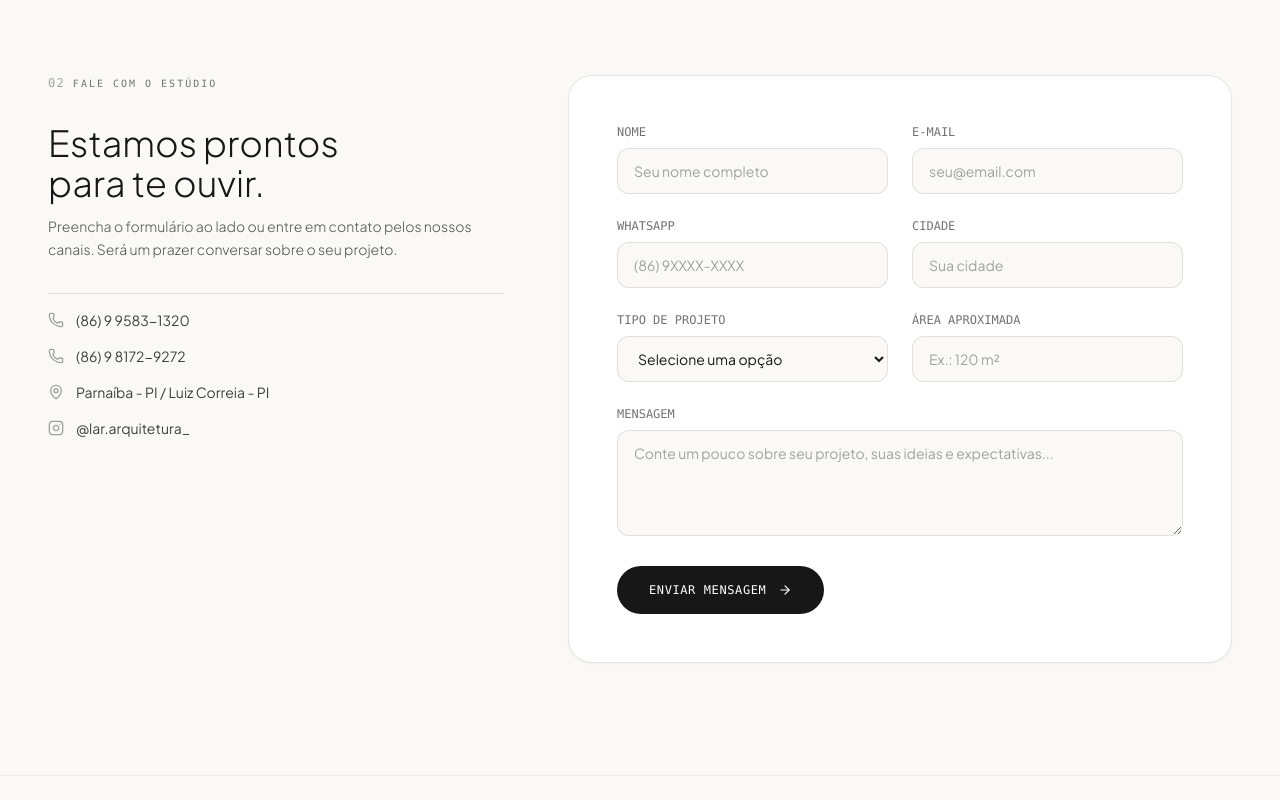
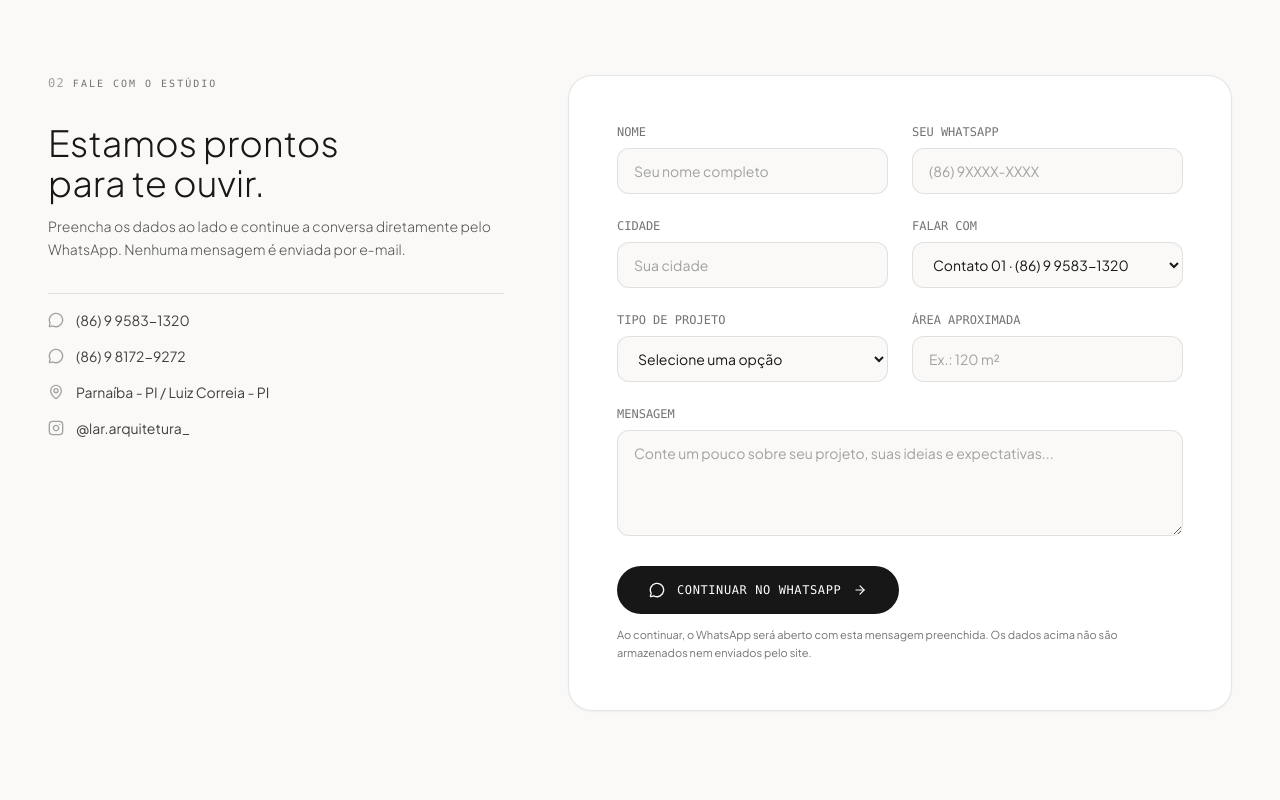
Before and after one commit to codexmartisdev/FLUID-SPACE-Digital-Architecture, a Next.js app: page /contato in a window 1280 px wide. Shown: the part 1380-2180 px from the top of the page. Built offline with nearby package versions, Linux system fonts and the light colour scheme.

Commit message:
feat(g12): route contact form to WhatsApp

```diff
--- a/app/contato/page.tsx
+++ b/app/contato/page.tsx
@@ -2,39 +2,68 @@
 
 import { useState } from "react";
 import Image from "next/image";
-import { Phone, MapPin, Instagram, ArrowRight, CheckCircle2 } from "lucide-react";
+import { MessageCircle, MapPin, Instagram, ArrowRight } from "lucide-react";
 import { siteConfig } from "@/config/site";
+import { createWhatsAppUrl } from "@/core/services/whatsapp";
 import { ProcessTimeline } from "@/components/sections/ProcessTimeline";
 import { FAQAccordion } from "@/components/sections/FAQAccordion";
 import { ContactCTA } from "@/components/sections/ContactCTA";
 
+const projectOptions = [
+  "Arquitetura Residencial",
+  "Design de Interiores",
+  "Comercial / Corporativo",
+  "Reforma Global",
+  "Consultoria Especializada",
+];
+
 export default function ContatoPage() {
   const [formData, setFormData] = useState({
     nome: "",
-    email: "",
     whatsapp: "",
     cidade: "",
     tipoProjeto: "",
     area: "",
     mensagem: "",
+    destinatario: siteConfig.phones[0]?.tel ?? "",
   });
 
-  const [submitted, setSubmitted] = useState(false);
-  const [isSubmitting, setIsSubmitting] = useState(false);
+  const handleSubmit = (event: React.FormEvent<HTMLFormElement>) => {
+    event.preventDefault();
 
-  const handleSubmit = (e: React.FormEvent) => {
-    e.preventDefault();
-    setIsSubmitting(true);
-    setTimeout(() => {
-      setIsSubmitting(false);
-      setSubmitted(true);
-    }, 600);
+    const recipient =
+      siteConfig.phones.find((contact) => contact.tel === formData.destinatario) ??
+      siteConfig.phones[0];
+
+    if (!recipient) return;
+
+    const message = [
+      "Olá, LaR Arquitetura e Interiores!",
+      "",
+      `Meu nome é ${formData.nome.trim()} e gostaria de conversar sobre um projeto.`,
+      `Tipo de projeto: ${formData.tipoProjeto}`,
+      formData.cidade.trim() ? `Cidade: ${formData.cidade.trim()}` : "",
+      formData.area.trim() ? `Área aproximada: ${formData.area.trim()}` : "",
+      `Meu WhatsApp: ${formData.whatsapp.trim()}`,
+      "",
+      `Mensagem: ${formData.mensagem.trim()}`,
+    ]
+      .filter(Boolean)
+      .join("\n");
+
+    const url = createWhatsAppUrl(recipient.tel, message);
+    const opened = window.open(url, "_blank", "noopener,noreferrer");
+
+    if (!opened) {
+      window.location.href = url;
+    }
   };
 
   const atuacaoCards = [
     {
       title: "Residencial",
-      description: "Projetos para casas e apartamentos que unem estética, funcionalidade e bem-estar.",
+      description:
+        "Projetos para casas e apartamentos que unem estética, funcionalidade e bem-estar.",
       image:
         "https://images.unsplash.com/photo-1600585154340-be6161a56a0c?auto=format&fit=crop&w=800&q=80",
     },
@@ -52,7 +81,8 @@ export default function ContatoPage() {
     },
     {
       title: "Consultoria",
-      description: "Orientação técnica para transformar suas ideias em decisões seguras e eficientes.",
+      description:
+        "Orientação técnica para transformar suas ideias em decisões seguras e eficientes.",
       image:
         "https://images.unsplash.com/photo-1503387762-592deb58ef4e?auto=format&fit=crop&w=800&q=80",
     },
@@ -95,7 +125,9 @@ export default function ContatoPage() {
             </h1>
 
             <p className="text-base sm:text-lg text-neutral-600 font-light leading-relaxed max-w-lg mb-8">
-              Estamos à disposição para ouvir seu projeto, seja ele residencial, comercial, de interiores ou uma consultoria. Vamos entender suas necessidades e te guiar nos próximos passos, com clareza e sensibilidade.
+              Estamos à disposição para ouvir seu projeto, seja ele residencial, comercial,
+              de interiores ou uma consultoria. Vamos entender suas necessidades e te guiar
+              nos próximos passos, com clareza e sensibilidade.
             </p>
 
             <div className="border-l-2 border-black/20 pl-4 py-1 max-w-md">
@@ -119,7 +151,10 @@ export default function ContatoPage() {
         </div>
       </section>
 
-      <section id="contato-conexao" className="py-20 md:py-28 bg-[#faf9f7] border-t border-black/5">
+      <section
+        id="contato-conexao"
+        className="py-20 md:py-28 bg-[#faf9f7] border-t border-black/5"
+      >
         <div className="max-w-7xl mx-auto px-6 md:px-12">
           <div className="grid grid-cols-1 lg:grid-cols-12 gap-8 lg:gap-12 items-center">
             <div className="lg:col-span-2 flex flex-col">
@@ -140,7 +175,9 @@ export default function ContatoPage() {
                 Nós ajudamos a dar forma.
               </h2>
               <p className="text-sm sm:text-base text-neutral-600 font-light leading-relaxed max-w-lg">
-                Queremos entender suas necessidades, seu contexto, sua rotina, o local e seus objetivos. A partir dessa conversa, indicamos o melhor caminho para o seu projeto, sempre com um olhar atento, técnico e sensível.
+                Queremos entender suas necessidades, seu contexto, sua rotina, o local e seus
+                objetivos. A partir dessa conversa, indicamos o melhor caminho para o seu
+                projeto, sempre com um olhar atento, técnico e sensível.
               </p>
             </div>
 
@@ -162,7 +199,10 @@ export default function ContatoPage() {
         </div>
       </section>
 
-      <section id="contato-formulario-section" className="py-20 md:py-28 bg-[#faf9f7] border-t border-black/5">
+      <section
+        id="contato-formulario-section"
+        className="py-20 md:py-28 bg-[#faf9f7] border-t border-black/5"
+      >
         <div className="max-w-7xl mx-auto px-6 md:px-12">
           <div className="grid grid-cols-1 lg:grid-cols-12 gap-12 lg:gap-16">
             <div className="lg:col-span-5 space-y-8">
@@ -178,7 +218,8 @@ export default function ContatoPage() {
                   Estamos prontos para te ouvir.
                 </h2>
                 <p className="text-xs sm:text-sm text-neutral-600 font-light leading-relaxed">
-                  Preencha o formulário ao lado ou entre em contato pelos nossos canais. Será um prazer conversar sobre o seu projeto.
+                  Preencha os dados ao lado e continue a conversa diretamente pelo WhatsApp.
+                  Nenhuma mensagem é enviada por e-mail.
                 </p>
               </div>
 
@@ -186,10 +227,15 @@ export default function ContatoPage() {
                 {siteConfig.phones.map((contact) => (
                   <a
                     key={contact.tel}
-                    href={`tel:${contact.tel}`}
+                    href={createWhatsAppUrl(
+                      contact.tel,
+                      "Olá, LaR Arquitetura e Interiores! Gostaria de conversar sobre um projeto.",
+                    )}
+                    target="_blank"
+                    rel="noopener noreferrer"
                     className="flex items-center gap-3 hover:text-black transition-colors"
                   >
-                    <Phone className="w-4 h-4 text-neutral-400 shrink-0" />
+                    <MessageCircle className="w-4 h-4 text-neutral-400 shrink-0" />
                     <span>{contact.display}</span>
                   </a>
                 ))}
@@ -212,41 +258,13 @@ export default function ContatoPage() {
             </div>
 
             <div className="lg:col-span-7 bg-white p-8 md:p-12 rounded-3xl border border-black/10 shadow-xs">
-              {submitted ? (
-                <div className="py-12 flex flex-col items-center text-center space-y-4">
-                  <div className="w-16 h-16 rounded-full bg-emerald-50 text-emerald-600 flex items-center justify-center">
-                    <CheckCircle2 className="w-8 h-8" />
-                  </div>
-                  <h3 className="text-2xl font-light text-neutral-900">
-                    Mensagem recebida com sucesso!
-                  </h3>
-                  <p className="text-sm text-neutral-600 font-light max-w-md leading-relaxed">
-                    Obrigado por compartilhar suas ideias com a LaR Arquitetura e Interiores. Retornaremos assim que possível.
-                  </p>
-                  <button
-                    type="button"
-                    onClick={() => {
-                      setSubmitted(false);
-                      setFormData({
-                        nome: "",
-                        email: "",
-                        whatsapp: "",
-                        cidade: "",
-                        tipoProjeto: "",
-                        area: "",
-                        mensagem: "",
-                      });
-                    }}
-                    className="mt-6 px-6 py-2.5 rounded-full border border-black/20 text-xs font-mono uppercase tracking-wider hover:bg-neutral-100 transition-colors"
-                  >
-                    Enviar nova mensagem
-                  </button>
-                </div>
-              ) : (
               <form onSubmit={handleSubmit} className="space-y-6">
                 <div className="grid grid-cols-1 sm:grid-cols-2 gap-6">
                   <div>
-                      <label htmlFor="nome" className="block text-xs font-mono uppercase text-neutral-500 mb-2">
+                    <label
+                      htmlFor="nome"
+                      className="block text-xs font-mono uppercase text-neutral-500 mb-2"
+                    >
                       Nome
                     </label>
                     <input
@@ -254,23 +272,30 @@ export default function ContatoPage() {
                       type="text"
                       required
                       value={formData.nome}
-                        onChange={(e) => setFormData({ ...formData, nome: e.target.value })}
+                      onChange={(event) => setFormData({ ...formData, nome: event.target.value })}
                       placeholder="Seu nome completo"
+                      autoComplete="name"
                       className="w-full px-4 py-3 rounded-xl border border-black/10 bg-[#faf9f7] text-sm text-neutral-900 placeholder:text-neutral-400 focus:outline-none focus:ring-2 focus:ring-black"
                     />
                   </div>
 
                   <div>
-                      <label htmlFor="email" className="block text-xs font-mono uppercase text-neutral-500 mb-2">
-                        E-mail
+                    <label
+                      htmlFor="whatsapp"
+                      className="block text-xs font-mono uppercase text-neutral-500 mb-2"
+                    >
+                      Seu WhatsApp
                     </label>
                     <input
-                        id="email"
-                        type="email"
+                      id="whatsapp"
+                      type="tel"
                       required
-                        value={formData.email}
-                        onChange={(e) => setFormData({ ...formData, email: e.target.value })}
-                        placeholder="seu@email.com"
+                      value={formData.whatsapp}
+                      onChange={(event) =>
+                        setFormData({ ...formData, whatsapp: event.target.value })
+                      }
+                      placeholder="(86) 9XXXX-XXXX"
+                      autoComplete="tel"
                       className="w-full px-4 py-3 rounded-xl border border-black/10 bg-[#faf9f7] text-sm text-neutral-900 placeholder:text-neutral-400 focus:outline-none focus:ring-2 focus:ring-black"
                     />
                   </div>
@@ -278,65 +303,88 @@ export default function ContatoPage() {
 
                 <div className="grid grid-cols-1 sm:grid-cols-2 gap-6">
                   <div>
-                      <label htmlFor="whatsapp" className="block text-xs font-mono uppercase text-neutral-500 mb-2">
-                        WhatsApp
-                      </label>
-                      <input
-                        id="whatsapp"
-                        type="tel"
-                        required
-                        value={formData.whatsapp}
-                        onChange={(e) => setFormData({ ...formData, whatsapp: e.target.value })}
-                        placeholder="(86) 9XXXX-XXXX"
-                        className="w-full px-4 py-3 rounded-xl border border-black/10 bg-[#faf9f7] text-sm text-neutral-900 placeholder:text-neutral-400 focus:outline-none focus:ring-2 focus:ring-black"
-                      />
-                    </div>
-
-                    <div>
-                      <label htmlFor="cidade" className="block text-xs font-mono uppercase text-neutral-500 mb-2">
+                    <label
+                      htmlFor="cidade"
+                      className="block text-xs font-mono uppercase text-neutral-500 mb-2"
+                    >
                       Cidade
                     </label>
                     <input
                       id="cidade"
                       type="text"
                       value={formData.cidade}
-                        onChange={(e) => setFormData({ ...formData, cidade: e.target.value })}
+                      onChange={(event) =>
+                        setFormData({ ...formData, cidade: event.target.value })
+                      }
                       placeholder="Sua cidade"
+                      autoComplete="address-level2"
                       className="w-full px-4 py-3 rounded-xl border border-black/10 bg-[#faf9f7] text-sm text-neutral-900 placeholder:text-neutral-400 focus:outline-none focus:ring-2 focus:ring-black"
                     />
+                  </div>
+
+                  <div>
+                    <label
+                      htmlFor="destinatario"
+                      className="block text-xs font-mono uppercase text-neutral-500 mb-2"
+                    >
+                      Falar com
+                    </label>
+                    <select
+                      id="destinatario"
+                      required
+                      value={formData.destinatario}
+                      onChange={(event) =>
+                        setFormData({ ...formData, destinatario: event.target.value })
+                      }
+                      className="w-full px-4 py-3 rounded-xl border border-black/10 bg-[#faf9f7] text-sm text-neutral-900 focus:outline-none focus:ring-2 focus:ring-black"
+                    >
+                      {siteConfig.phones.map((contact) => (
+                        <option key={contact.tel} value={contact.tel}>
+                          {contact.label} · {contact.display}
+                        </option>
+                      ))}
+                    </select>
                   </div>
                 </div>
 
                 <div className="grid grid-cols-1 sm:grid-cols-2 gap-6">
                   <div>
-                      <label htmlFor="tipoProjeto" className="block text-xs font-mono uppercase text-neutral-500 mb-2">
+                    <label
+                      htmlFor="tipoProjeto"
+                      className="block text-xs font-mono uppercase text-neutral-500 mb-2"
+                    >
                       Tipo de projeto
                     </label>
                     <select
                       id="tipoProjeto"
                       required
                       value={formData.tipoProjeto}
-                        onChange={(e) => setFormData({ ...formData, tipoProjeto: e.target.value })}
+                      onChange={(event) =>
+                        setFormData({ ...formData, tipoProjeto: event.target.value })
+                      }
                       className="w-full px-4 py-3 rounded-xl border border-black/10 bg-[#faf9f7] text-sm text-neutral-900 focus:outline-none focus:ring-2 focus:ring-black"
                     >
                       <option value="">Selecione uma opção</option>
-                        <option value="Residencial">Arquitetura Residencial</option>
-                        <option value="Interiores">Design de Interiores</option>
-                        <option value="Comercial">Comercial / Corporativo</option>
-                        <option value="Reforma">Reforma Global</option>
-                        <option value="Consultoria">Consultoria Especializada</option>
+                      {projectOptions.map((option) => (
+                        <option key={option} value={option}>
+                          {option}
+                        </option>
+                      ))}
                     </select>
                   </div>
 
                   <div>
-                      <label htmlFor="area" className="block text-xs font-mono uppercase text-neutral-500 mb-2">
+                    <label
+                      htmlFor="area"
+                      className="block text-xs font-mono uppercase text-neutral-500 mb-2"
+                    >
                       Área aproximada
                     </label>
                     <input
                       id="area"
                       type="text"
                       value={formData.area}
-                        onChange={(e) => setFormData({ ...formData, area: e.target.value })}
+                      onChange={(event) => setFormData({ ...formData, area: event.target.value })}
                       placeholder="Ex.: 120 m²"
                       className="w-full px-4 py-3 rounded-xl border border-black/10 bg-[#faf9f7] text-sm text-neutral-900 placeholder:text-neutral-400 focus:outline-none focus:ring-2 focus:ring-black"
                     />
@@ -344,7 +392,10 @@ export default function ContatoPage() {
                 </div>
 
                 <div>
-                    <label htmlFor="mensagem" className="block text-xs font-mono uppercase text-neutral-500 mb-2">
+                  <label
+                    htmlFor="mensagem"
+                    className="block text-xs font-mono uppercase text-neutral-500 mb-2"
+                  >
                     Mensagem
                   </label>
                   <textarea
@@ -352,24 +403,30 @@ export default function ContatoPage() {
                     rows={4}
                     required
                     value={formData.mensagem}
-                      onChange={(e) => setFormData({ ...formData, mensagem: e.target.value })}
+                    onChange={(event) =>
+                      setFormData({ ...formData, mensagem: event.target.value })
+                    }
                     placeholder="Conte um pouco sobre seu projeto, suas ideias e expectativas..."
                     className="w-full px-4 py-3 rounded-xl border border-black/10 bg-[#faf9f7] text-sm text-neutral-900 placeholder:text-neutral-400 focus:outline-none focus:ring-2 focus:ring-black resize-y"
                   />
                 </div>
 
-                  <div>
+                <div className="space-y-3">
                   <button
                     type="submit"
-                      disabled={isSubmitting}
-                      className="w-full sm:w-auto inline-flex items-center justify-center gap-3 px-8 py-4 rounded-full bg-neutral-900 text-white font-mono text-xs tracking-wider uppercase font-medium hover:bg-neutral-800 transition-all transform hover:-translate-y-0.5 active:translate-y-0 disabled:opacity-50"
+                    className="w-full sm:w-auto inline-flex items-center justify-center gap-3 px-8 py-4 rounded-full bg-neutral-900 text-white font-mono text-xs tracking-wider uppercase font-medium hover:bg-neutral-800 transition-all transform hover:-translate-y-0.5 active:translate-y-0"
                   >
-                      <span>{isSubmitting ? "Enviando..." : "Enviar Mensagem"}</span>
+                    <MessageCircle className="w-4 h-4" />
+                    <span>Continuar no WhatsApp</span>
                     <ArrowRight className="w-3.5 h-3.5" />
                   </button>
+
+                  <p className="text-[11px] leading-relaxed text-neutral-500">
+                    Ao continuar, o WhatsApp será aberto com esta mensagem preenchida. Os dados
+                    acima não são armazenados nem enviados pelo site.
+                  </p>
                 </div>
               </form>
-              )}
             </div>
           </div>
         </div>
@@ -411,7 +468,10 @@ export default function ContatoPage() {
         leftNote="RESPOSTAS PARA VOCÊ COMEÇAR COM MAIS SEGURANÇA"
       />
 
-      <section id="contato-atuacao" className="py-20 md:py-28 bg-[#faf9f7] border-t border-black/5">
+      <section
+        id="contato-atuacao"
+        className="py-20 md:py-28 bg-[#faf9f7] border-t border-black/5"
+      >
         <div className="max-w-7xl mx-auto px-6 md:px-12">
           <div className="grid grid-cols-1 lg:grid-cols-12 gap-6 lg:gap-12 items-baseline mb-16">
             <div className="lg:col-span-2 flex items-baseline gap-2">
@@ -436,23 +496,23 @@ export default function ContatoPage() {
           </div>
 
           <div className="grid grid-cols-1 sm:grid-cols-2 lg:grid-cols-4 gap-6">
-            {atuacaoCards.map((c) => (
+            {atuacaoCards.map((card) => (
               <div
-                key={c.title}
+                key={card.title}
                 className="flex flex-col p-4 rounded-xl bg-white border border-black/5 shadow-xs"
               >
                 <div className="relative aspect-[16/10] w-full overflow-hidden rounded-lg bg-neutral-100 mb-4">
                   <Image
-                    src={c.image}
-                    alt={c.title}
+                    src={card.image}
+                    alt={card.title}
                     fill
                     sizes="(max-width: 640px) 100vw, 25vw"
                     className="object-cover"
                   />
                 </div>
-                <h4 className="text-base font-medium text-neutral-900 mb-1">{c.title}</h4>
+                <h4 className="text-base font-medium text-neutral-900 mb-1">{card.title}</h4>
                 <p className="text-xs text-neutral-500 font-light leading-relaxed">
-                  {c.description}
+                  {card.description}
                 </p>
               </div>
             ))}
@@ -464,7 +524,7 @@ export default function ContatoPage() {
         sectionNumber="06"
         title="Vamos transformar sua ideia em espaço real?"
         subtitle="Será um prazer conhecer seu projeto e construir esse próximo passo com você."
-        buttonText="AGENDAR CONVERSA"
+        buttonText="INICIAR CONVERSA"
         buttonHref="#contato-formulario-section"
       />
     </div>
```
Lines whose indentation alone changed are shown as unchanged.
